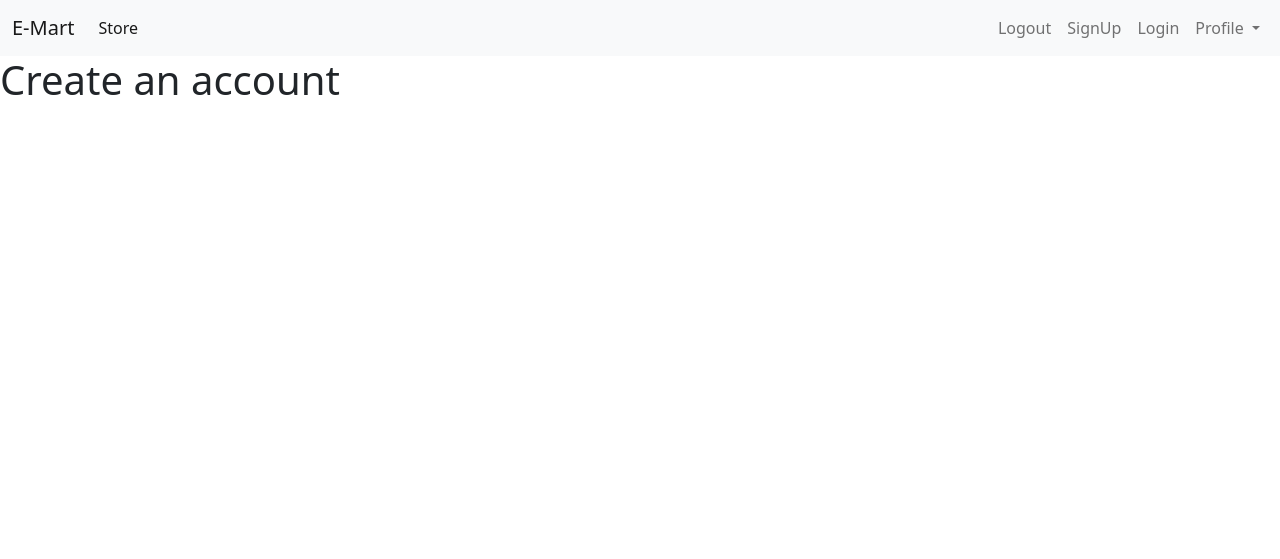
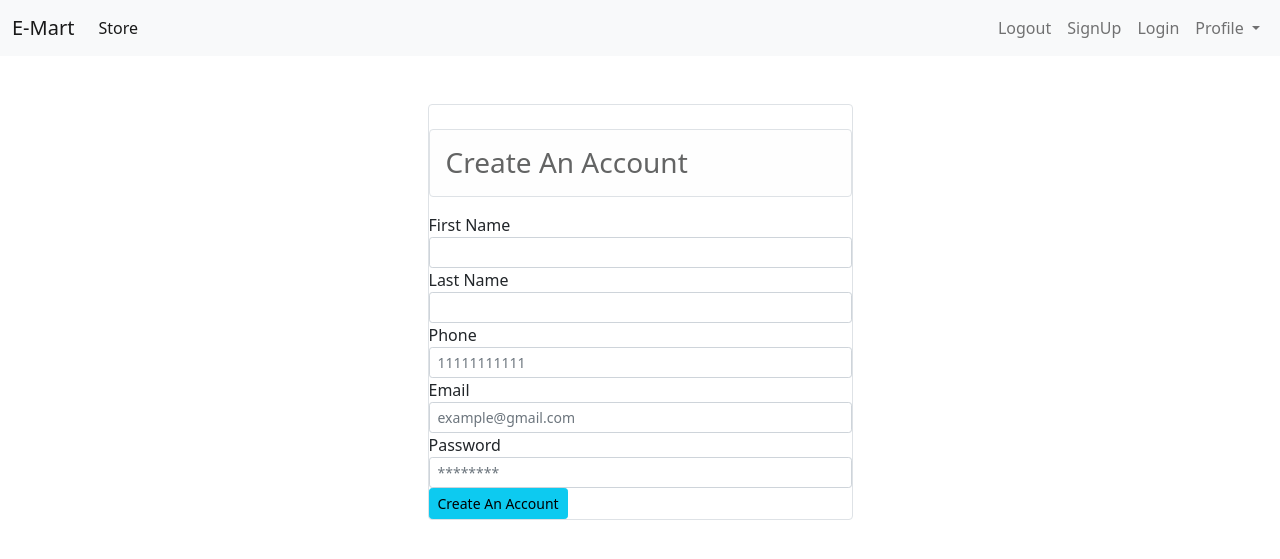
Before and after one commit to ahmedishraq/E-Mart-Django-application, a Django app: page /signup in a window 1280 px wide. Shown: the top 559 px of the page. Run offline with Django 3.2, Linux system fonts and the light colour scheme.

Commit message:
customer model & design and submit signup form

```diff
--- a/store/models/__init__.py
+++ b/store/models/__init__.py
@@ -1,2 +1,3 @@
 from .product import Product
 from .category import Category
+from .customer import Customer
--- a/store/templates/signup.html
+++ b/store/templates/signup.html
@@ -2,6 +2,64 @@
 
 {% block content %}
 
-<h1>Create an account</h1>
+<div class="container mt-4">
+	<div class="p-4 m-4">
+		<div class="col-lg-5 mx-auto border rounded pt-4">
+
+			<h3 class="alert alert-light border rounded">Create An Account</h3>
+			<form action="/signup" method="POST">
+				{% csrf_token %}
+
+				<!-- FirstName -->
+				<div class="form-group">
+					<label for="">First Name</label>
+					<input type="text"
+					name="firstname" id=""
+					 class="form-control form-control-sm" placeholder="">
+				</div>
+
+				<!-- LastName -->
+				<div class="form-group">
+					<label for="">Last Name</label>
+					<input type="text"
+					name="lastname" id=""
+					 class="form-control form-control-sm" placeholder="">
+				</div>
+
+				<!-- phone -->
+				<div class="form-group">
+					<label for="">Phone</label>
+					<input type="text"
+					name="phone" id=""
+					 class="form-control form-control-sm" placeholder="11111111111">
+				</div>
+
+				<!-- email -->
+				<div class="form-group">
+					<label for="">Email</label>
+					<input type="email"
+					name="email" id=""
+					 class="form-control form-control-sm" placeholder="example@gmail.com">
+				</div>
+
+				<!-- password -->
+				<div class="form-group">
+					<label for="">Password</label>
+					<input type="password"
+					name="password"
+					 id=""
+					 class="form-control form-control-sm" placeholder="********">
+				</div>
+
+				<!-- create account button -->
+				<div class="form-group">
+					<input class="btn btn-sm btn-info" type="submit" value="Create An Account">
+				</div>
+
+			</form>
+		</div>
+	</div>
+</div>
+
 
 {% endblock %}
--- a/store/views.py
+++ b/store/views.py
@@ -26,4 +26,10 @@ def index(request):
 
 # def for signup page
 def signup(request):
-    return render(request, 'signup.html')
+    if request.method == 'GET':
+        return render(request, 'signup.html')
+    else:
+        return HttpResponse('Received Post Request')
+
+        # to get the each input filed data and show in another page
+        #return HttpResponse(request.POST.get('email'))
```
Also changed, not shown: store/models/customer.py (added, +8 -0 lines), store/templates/base.html (+4 -5 lines), db.sqlite3, store/migrations/0004_auto_20211005_2217.py (added).
